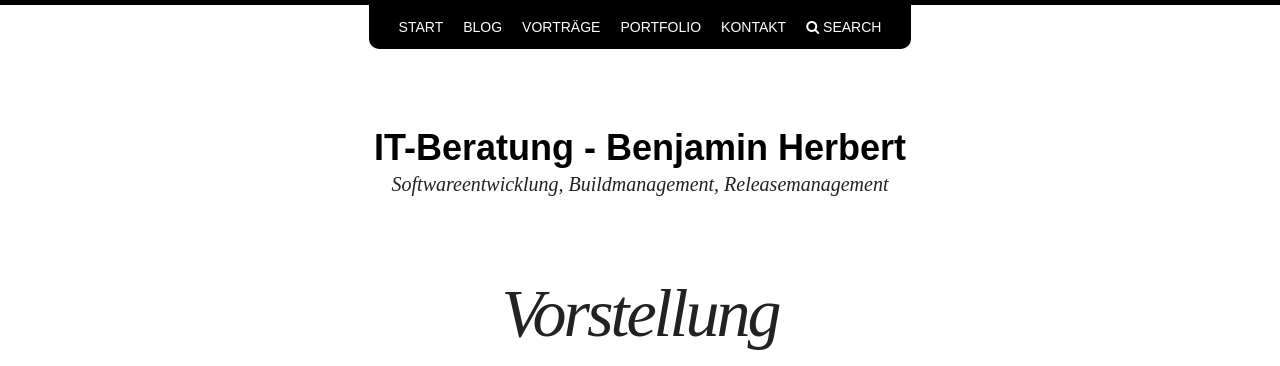
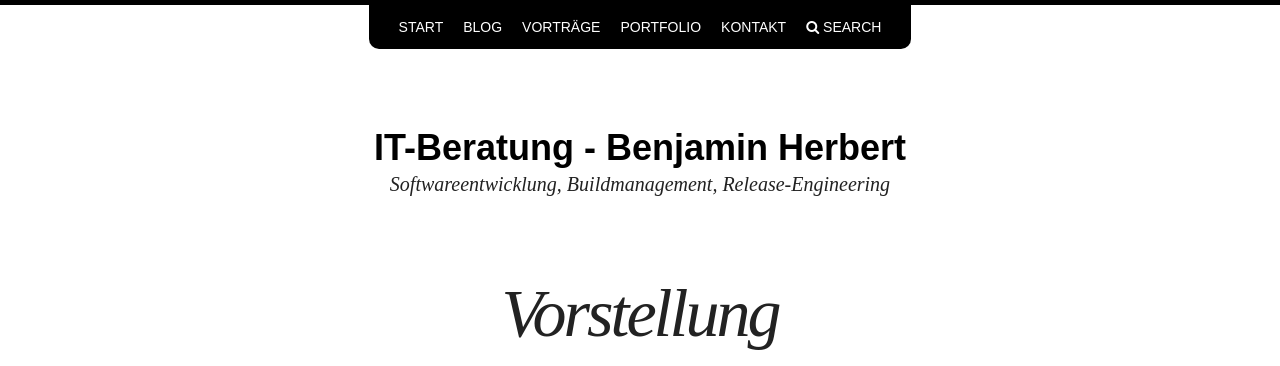
Before and after one commit to BenjaminHerbert/BenjaminHerbert.github.io, a Jekyll site: the page built from index.md, in a window 1280 px wide and 900 px high. Shown: the top 366 px of the window. Built offline with Jekyll 4.4.1, drawn with Linux system fonts in a browser that asks for light colours; nearby versions of some CDN libraries.

Commit message:
Add Release-Engineering

```diff
--- a/_config.yml
+++ b/_config.yml
@@ -2,7 +2,7 @@
 
 title: IT-Beratung - Benjamin Herbert
 locale: de_DE
-description: Softwareentwicklung, Buildmanagement, Releasemanagement
+description: Softwareentwicklung, Buildmanagement, Release-Engineering
 logo: #site-logo.png
 search: true
 share: true
```
